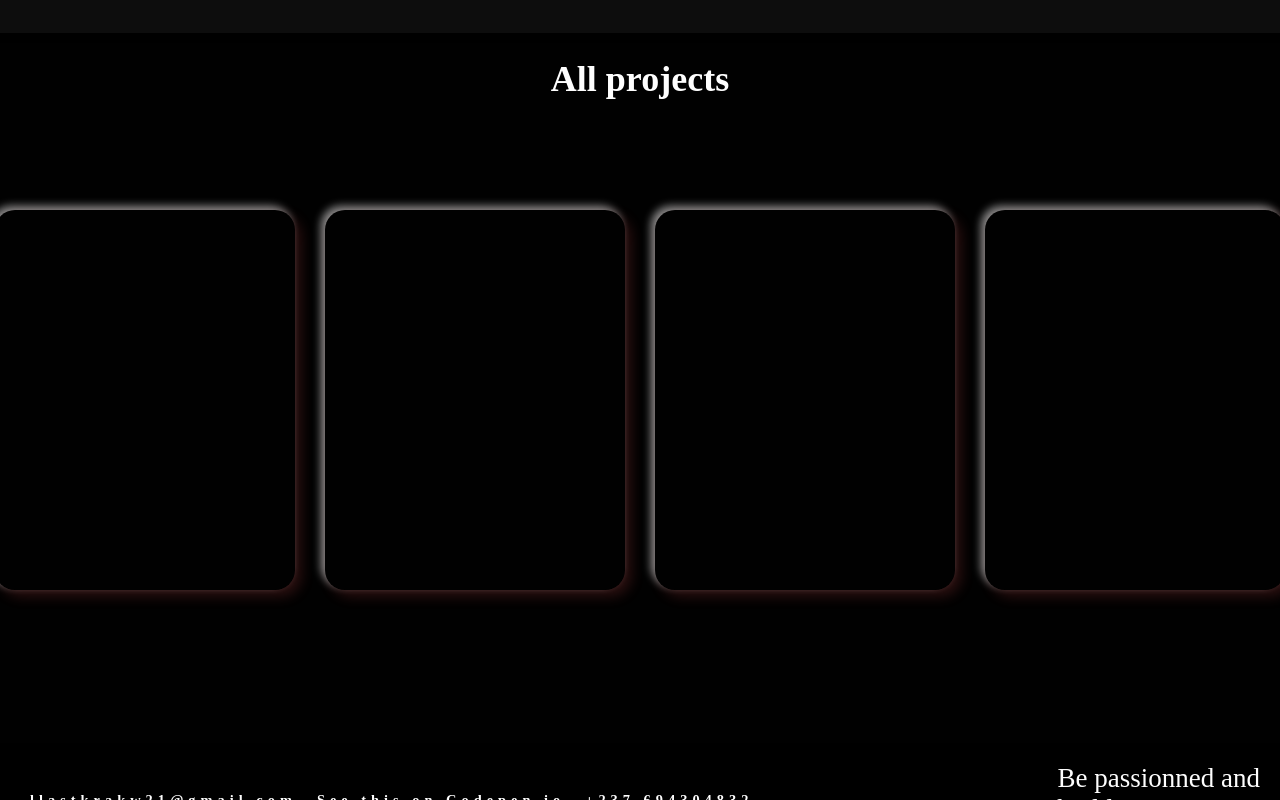
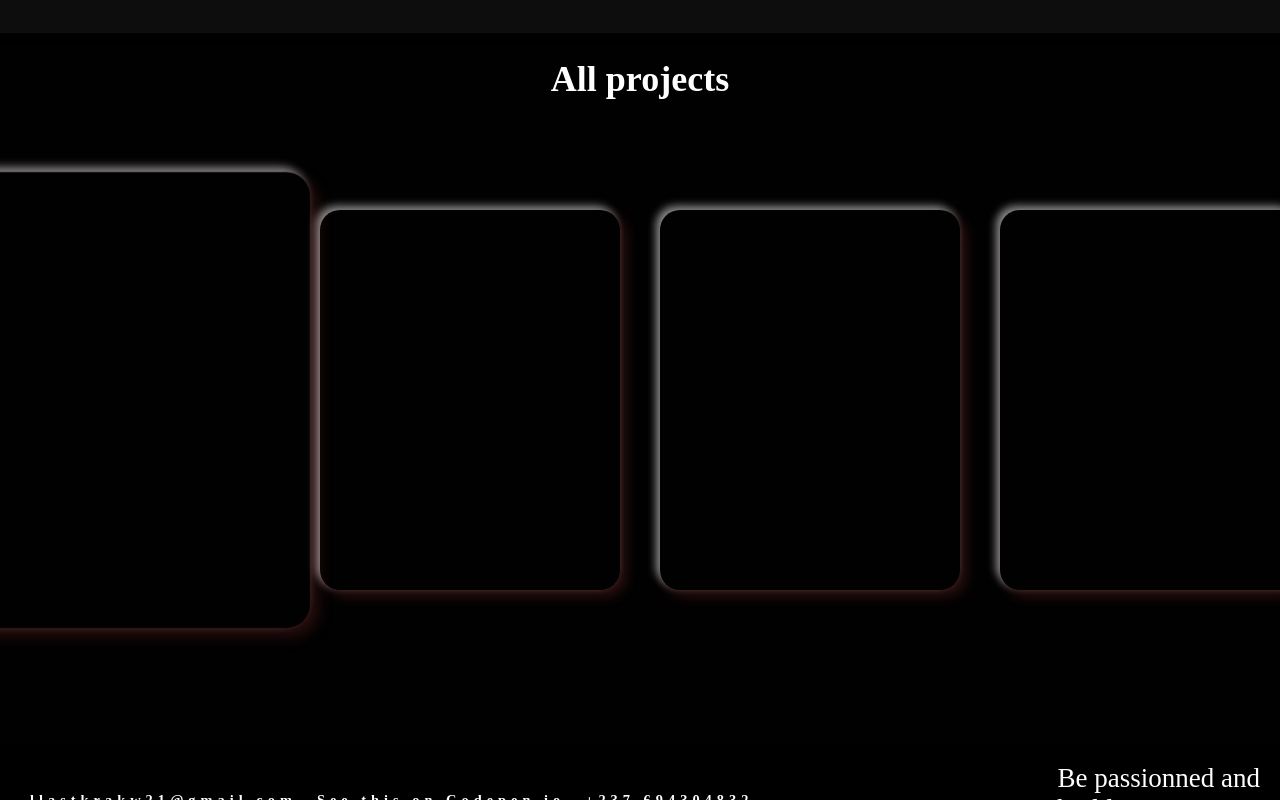
Before and after one commit to llastkrakw/30Days30Websites, a plain HTML site: page index.html in a window 1280 px wide. In both pictures the pointer is over the element 145 px from the left and 1405 px from the top of the page. Shown: the part 1005-1805 px from the top of the page. Drawn offline with Linux system fonts and the light colour scheme.

Commit message:
first commit for handle site

```diff
--- a/css/app.css
+++ b/css/app.css
@@ -264,7 +264,7 @@ a {
 }
 
 .card {
-    margin: 15px;
+    margin: 15px 20px;
     min-width: 300px;
     height: 380px;
     -webkit-box-shadow: 6px 6px 14px 0 rgba(230, 85, 85, 0.2), -4px -4px 8px 0 rgba(255, 255, 255, 0.55);
@@ -272,6 +272,16 @@ a {
     border-radius: 20px;
     padding: 4px 30px 20px;
     min-height: 380px;
+    transition: all ease-in-out 1s;
+    cursor: pointer;
+}
+
+.card:hover {
+    background-attachment: #000;
+    -webkit-transform: scale(1.2);
+    -ms-transform: scale(1.2);
+    transform: scale(1.2);
+    z-index: 50;
 }
 
 
```
